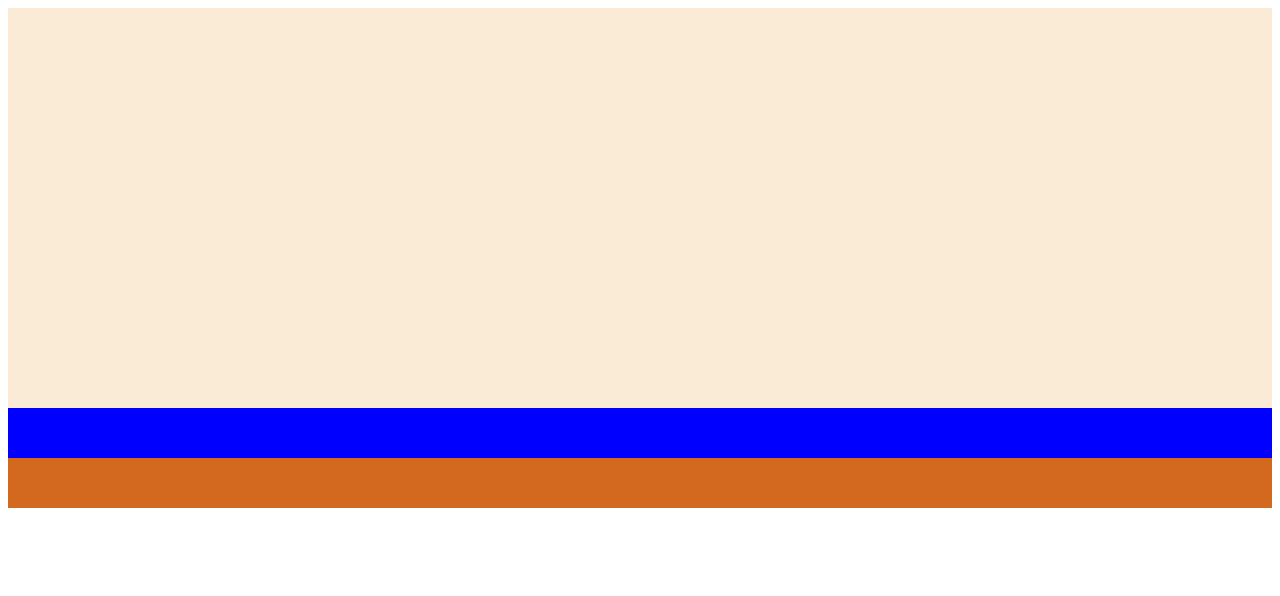
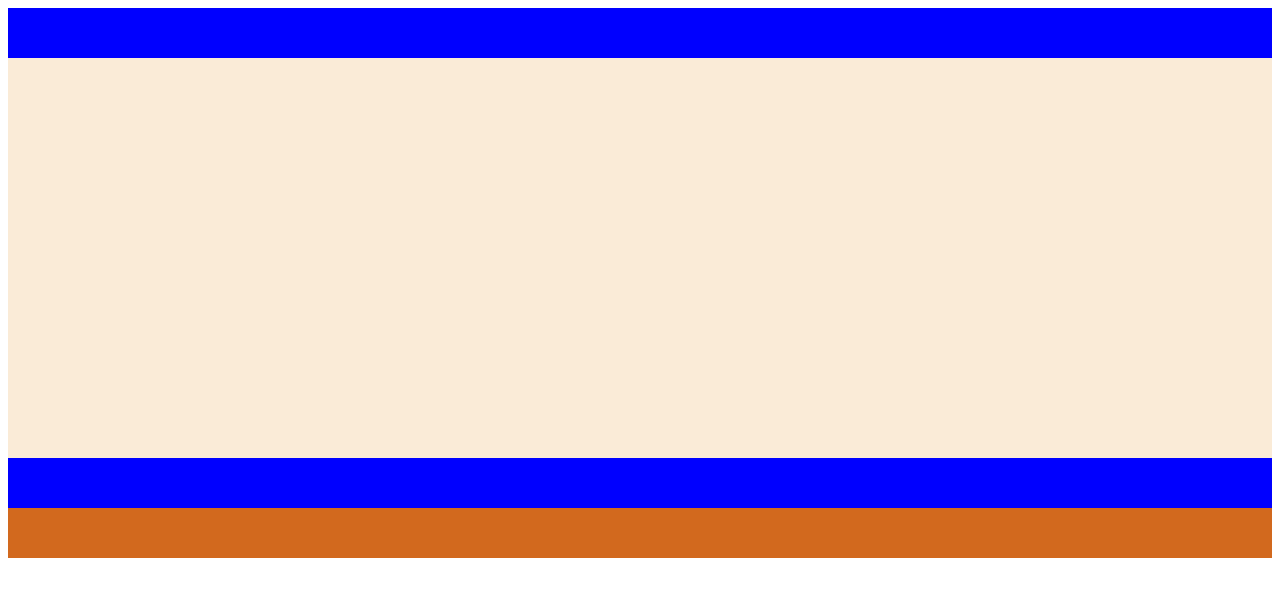
Before and after one commit to rony1533/aula1-html-css, a plain HTML site: page index.html in a window 1280 px wide. Drawn offline with Linux system fonts and the light colour scheme.

Commit message:
4-divs com css

```diff
--- a/index.html
+++ b/index.html
@@ -8,7 +8,7 @@
     <link rel="stylesheet" href="style.css">
 </head>
 <body>
-    <div class="div1"></div>
+    <div class="div1-3"></div>
     <div class="div2"></div>
     <div class="div1-3"></div>
     <div class="div4"></div>
```
